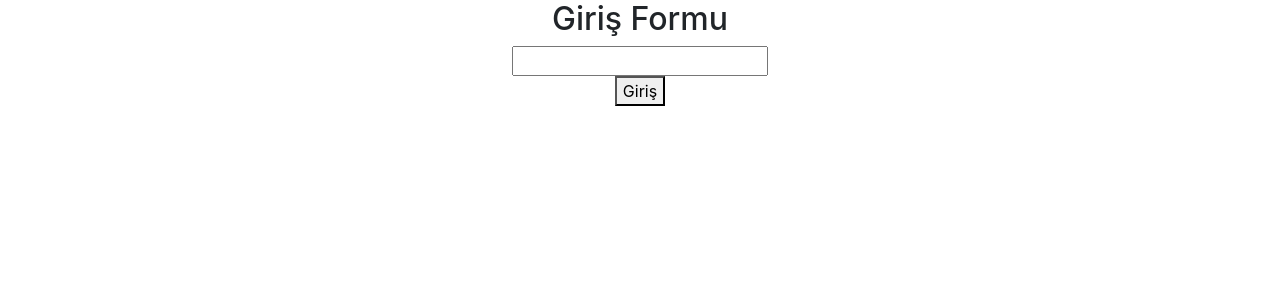
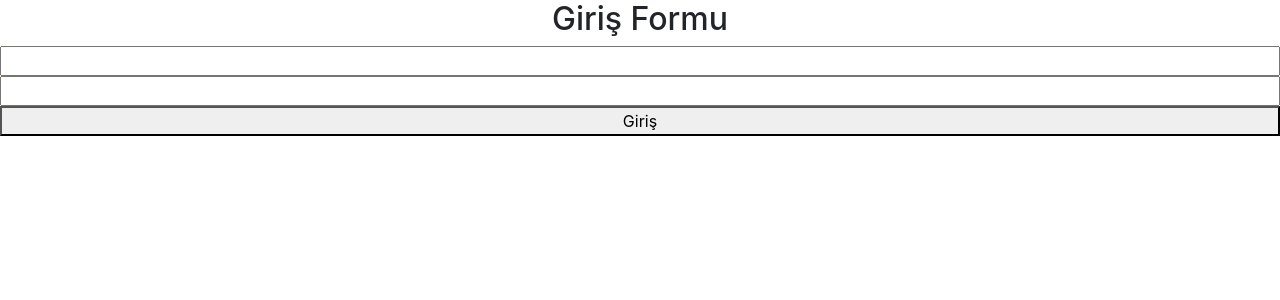
Before and after one commit to FatmaKalkan/iris-app, a React (Create React App) app: page / in a window 1280 px wide. Shown: the top 300 px of the page. Built offline with nearby package versions, Linux system fonts and the light colour scheme.

Commit message:
form  new components added  for login form

```diff
--- a/src/App.js
+++ b/src/App.js
@@ -2,15 +2,18 @@
 import "./App.css";
 import Input  from "./components/input/Input";
 import Button  from "./components/button/Button";
+import Form from "./components/form/Form";
 
 function App()
 {
 return(
 <div className="App">
 <h2>Giriş Formu</h2>
-<Input />
-
-<Button />
+<Form>
+    <Input />
+    <Input />
+    <Button />
+</Form>
 </div>
 );
 }
--- a/src/components/button/Button.js
+++ b/src/components/button/Button.js
@@ -2,9 +2,7 @@
 import "./button.css";
 
 function Button() {
-    return(
-       <button>Giriş</button>
-    )
+    return <button>Giriş</button>
 }
 
 export default Button;
--- /dev/null
+++ b/src/components/form/Form.js
@@ -0,0 +1,10 @@
+import React from 'react'
+import "./form.css"
+
+function Form( {children} ) {
+  return (
+    <div className='form'>{children}</div>
+  )
+}
+
+export default Form
--- /dev/null
+++ b/src/components/form/form.css
@@ -0,0 +1,6 @@
+.form {
+    background-color: bisque;
+    padding: 30;
+    display:flex;
+    flex-direction: column;   /*inputların yan yana gelmesi*/
+}
--- a/src/components/input/Input.js
+++ b/src/components/input/Input.js
@@ -2,10 +2,7 @@
 import "./input.css";
 
 function Input(){
-return(
-<div>
-    <input type="text"/>
-</div>
+return(<input type="text"/>
 );
 
 }
```
